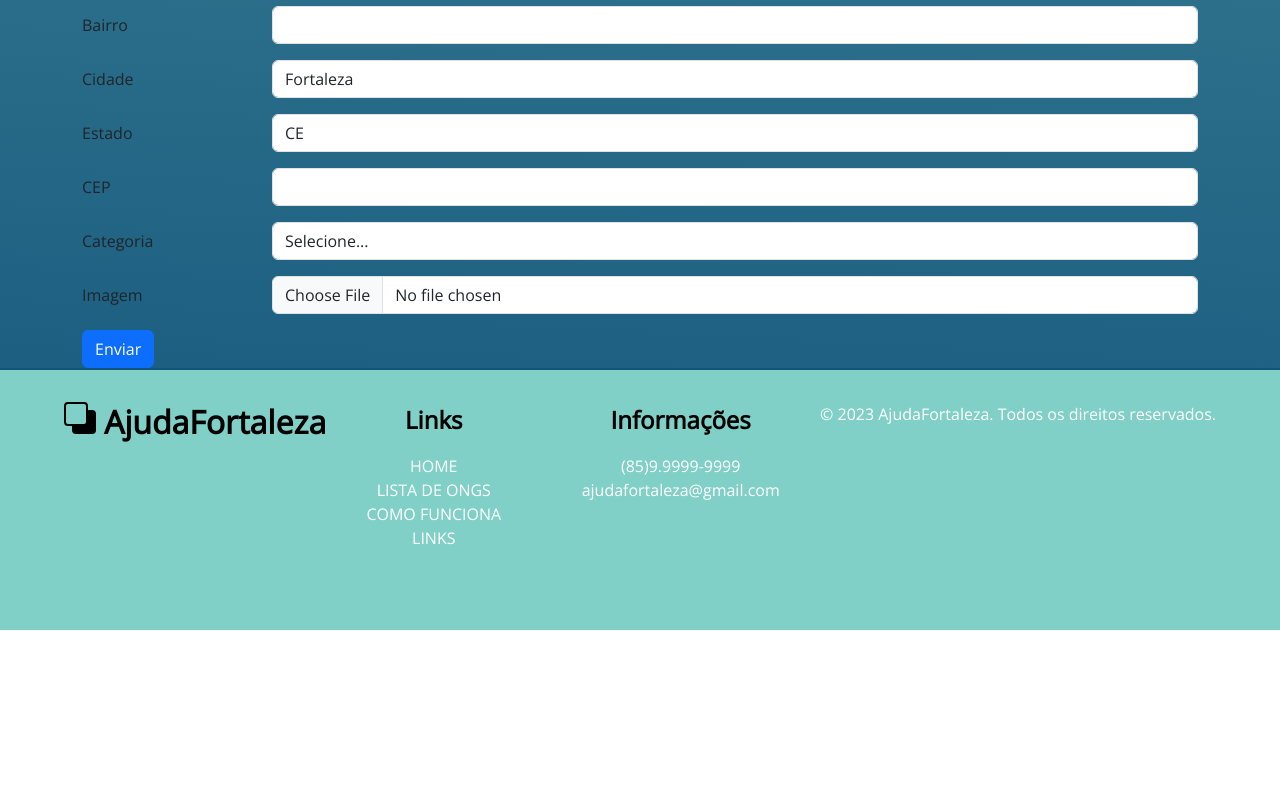
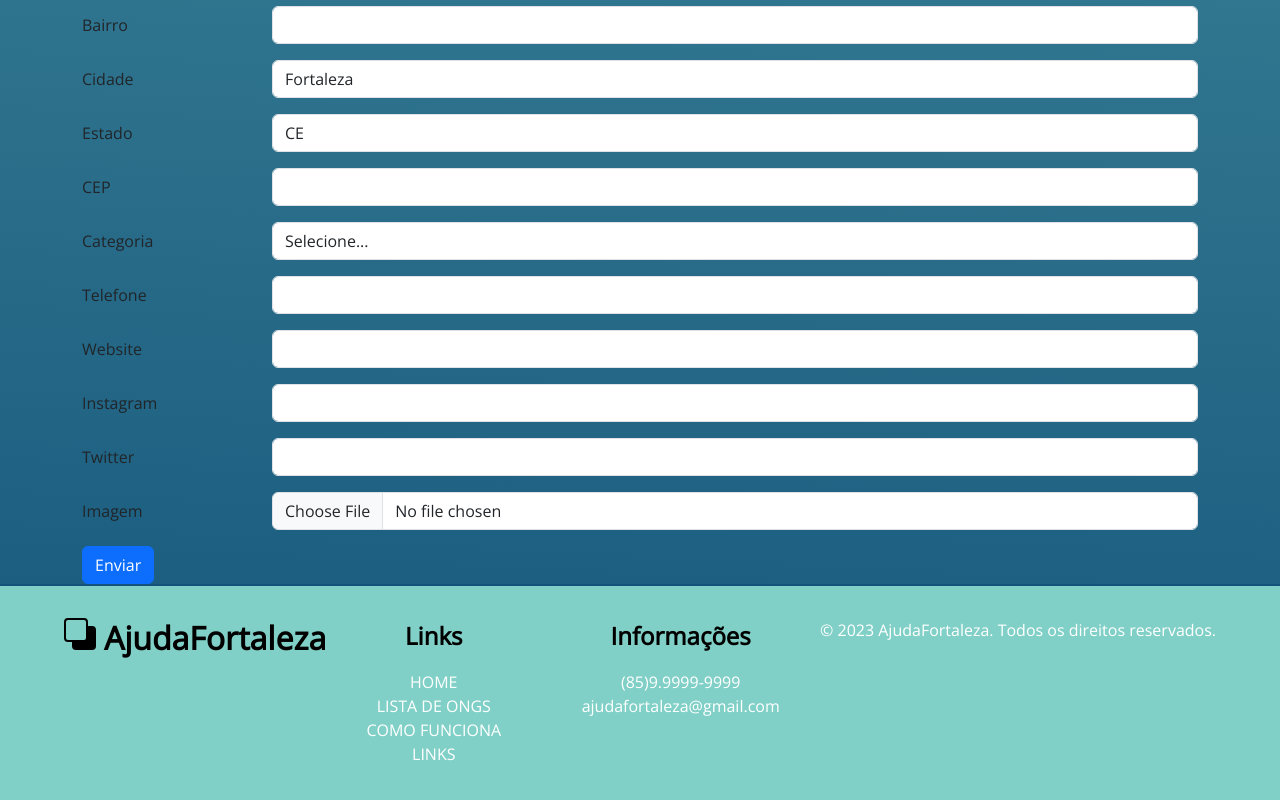
Before and after one commit to Thejuniorsouza/AjudaFortalezaApp, a React (Vite) app: page / in a window 1280 px wide. Shown: the part 2369-3169 px from the top of the page. Before the commit the page ends 2999 px from the top, so only its background shows below. Built offline with nearby package versions, Linux system fonts and the light colour scheme; no server answers; the database is empty.

Commit message:
Adiciona logica de adicionar instituição ao db

```diff
--- a/src/components/FormDb/FormDb.jsx
+++ b/src/components/FormDb/FormDb.jsx
@@ -1,6 +1,8 @@
-
 import { useState } from "react";
 import { Form, Button, Col, Row, Container } from "react-bootstrap";
+import app from "../../utils/firebase.js";
+import { getFirestore, collection, addDoc } from "firebase/firestore";
+import { getStorage, ref, uploadBytes, getDownloadURL } from "firebase/storage";
 
 function FormDb() {
     const [formData, setFormData] = useState({
@@ -20,6 +22,27 @@ function FormDb() {
         imagem: null,
     });
 
+    const addInstitution = async (data) => {
+        const db = getFirestore(app);
+        const docRef = await addDoc(collection(db, "instituicoes"), data);
+        return docRef.id;
+    };
+
+    const uploadImage = async (imageFile, nomeInstituicao) => {
+        if (!imageFile) return null;
+
+        // Gera novo nome de imagem
+        const fileExtension = imageFile.name.split(".").pop();
+        const imageName = `${nomeInstituicao
+            .toLowerCase()
+            .replace(/\s/g, "-")}-${Date.now()}.${fileExtension}`;
+
+        const storage = getStorage(app);
+        const storageRef = ref(storage, `images/${imageName}`);
+        await uploadBytes(storageRef, imageFile);
+        return getDownloadURL(storageRef);
+    };
+
     const handleInputChange = (event) => {
         const { name, value } = event.target;
         setFormData({
@@ -35,9 +58,24 @@ function FormDb() {
         });
     };
 
-    const handleSubmit = (event) => {
+    const handleSubmit = async (event) => {
         event.preventDefault();
-        console.log(formData);
+        try {
+            console.log("Tentando enviar imagem...");
+            const imageUrl = await uploadImage(
+                formData.imagem,
+                formData.nomeInstituicao
+            );
+            console.log(`Imagem hospedada no link: ${imageUrl}`);
+            const dadosInstituicao = {
+                ...formData,
+                imagem: imageUrl,
+            };
+            const docId = await addInstitution(dadosInstituicao);
+            console.log(`Documento criado com id: ${docId}`);
+        } catch (e) {
+            console.log(e);
+        }
     };
 
     return (
@@ -172,7 +210,61 @@ function FormDb() {
                         </Form.Control>
                     </Col>
                 </Form.Group>
+                <Form.Group as={Row} className="mb-3">
+                    <Form.Label column sm={2}>
+                        Telefone
+                    </Form.Label>
+                    <Col sm={10}>
+                        <Form.Control
+                            type="text"
+                            name="telefone"
+                            value={formData.telefone}
+                            onChange={handleInputChange}
+                        />
+                    </Col>
+                </Form.Group>
 
+                <Form.Group as={Row} className="mb-3">
+                    <Form.Label column sm={2}>
+                        Website
+                    </Form.Label>
+                    <Col sm={10}>
+                        <Form.Control
+                            type="text"
+                            name="website"
+                            value={formData.website}
+                            onChange={handleInputChange}
+                        />
+                    </Col>
+                </Form.Group>
+
+                <Form.Group as={Row} className="mb-3">
+                    <Form.Label column sm={2}>
+                        Instagram
+                    </Form.Label>
+                    <Col sm={10}>
+                        <Form.Control
+                            type="text"
+                            name="instagram"
+                            value={formData.instagram}
+                            onChange={handleInputChange}
+                        />
+                    </Col>
+                </Form.Group>
+
+                <Form.Group as={Row} className="mb-3">
+                    <Form.Label column sm={2}>
+                        Twitter
+                    </Form.Label>
+                    <Col sm={10}>
+                        <Form.Control
+                            type="text"
+                            name="twitter"
+                            value={formData.twitter}
+                            onChange={handleInputChange}
+                        />
+                    </Col>
+                </Form.Group>
                 <Form.Group as={Row} className="mb-3">
                     <Form.Label column sm={2}>
                         Imagem
```
